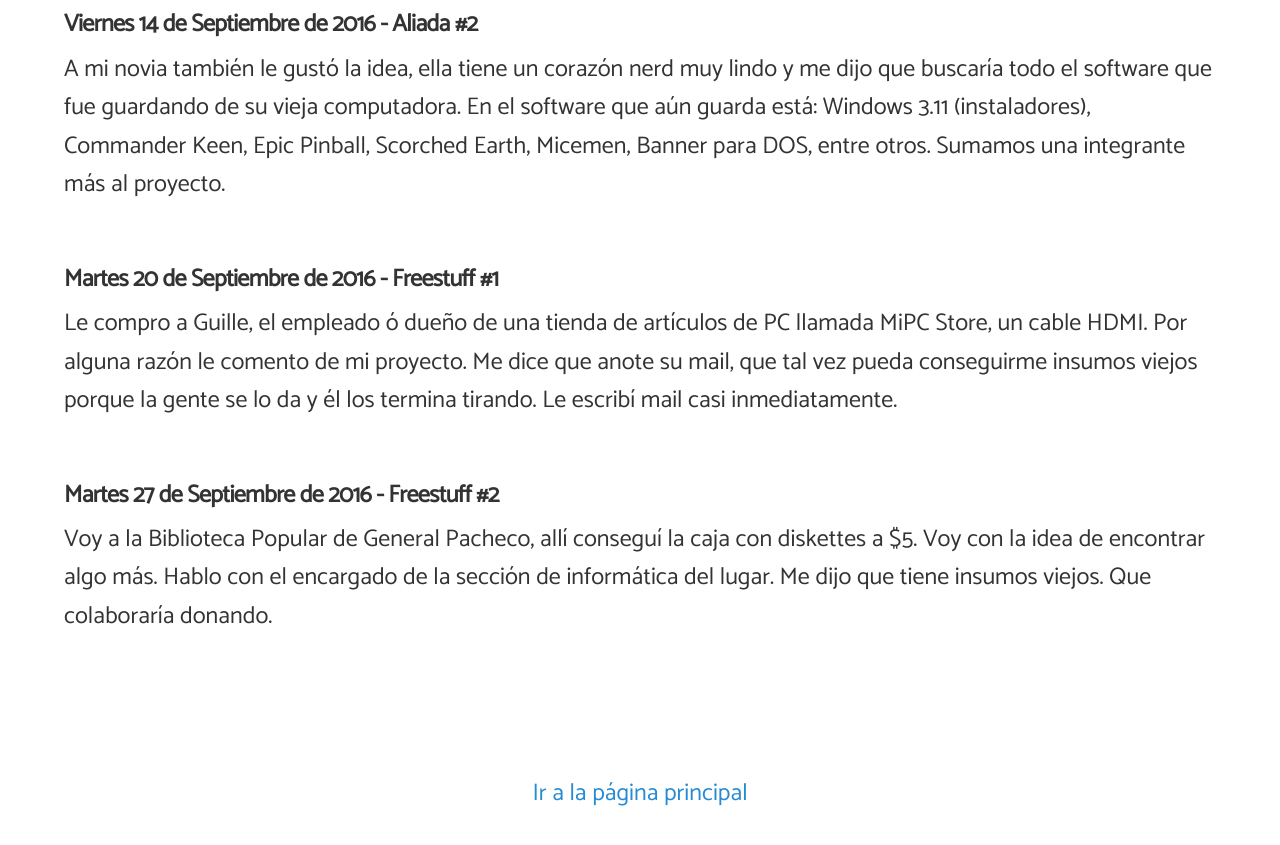
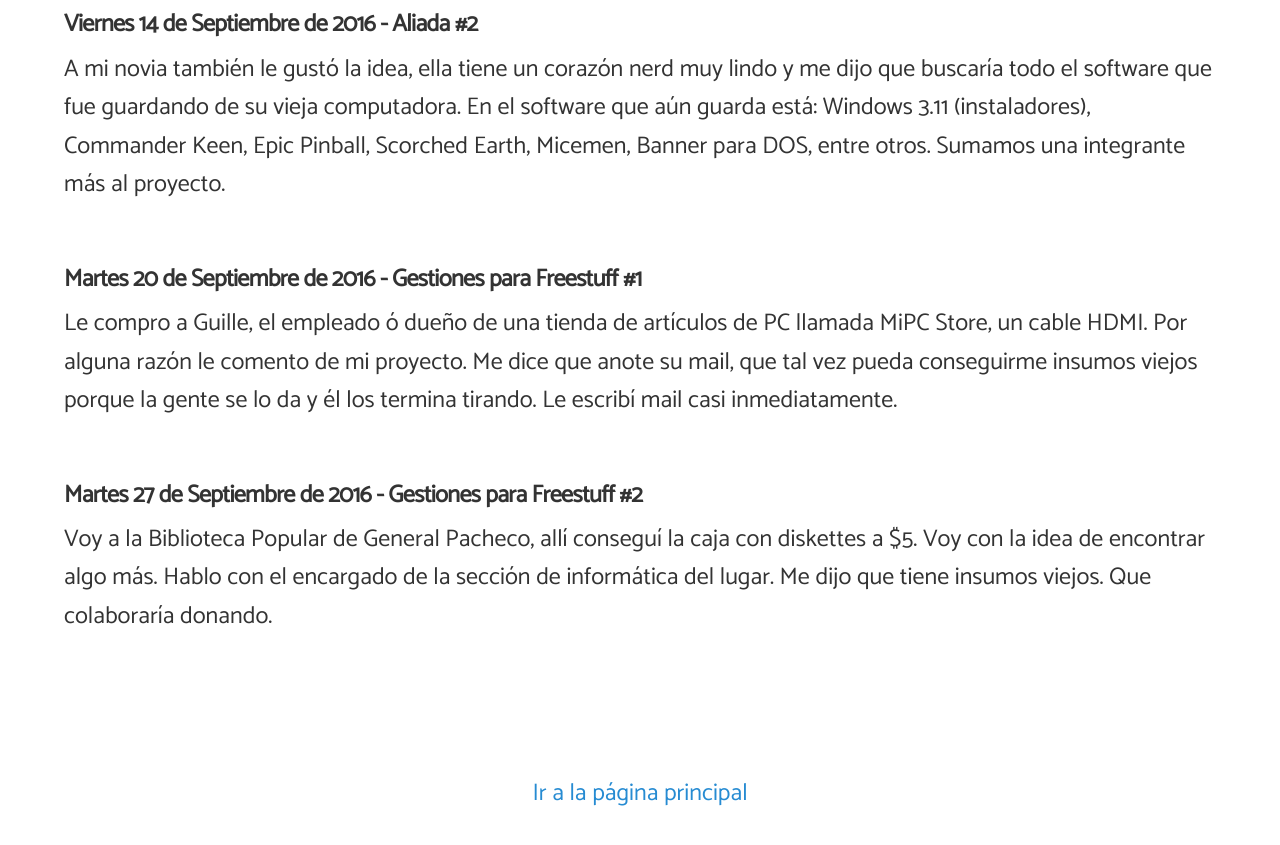
Before and after one commit to angelsimon/angelsimon.github.io, a Jekyll site: the page built from _posts/2016-10-03-armar-una-486-en-2016.md, in a window 1280 px wide and 900 px high, scrolled down 3087 px, cut to the strip 0-867 px from the top of the window. Shown: the top 845 px of the strip. Built offline with Jekyll 4.4.1, drawn with Linux system fonts in a browser that asks for light colours; nearby versions of some CDN libraries; comment, search, counter and statistics services are not loaded.

Commit message:
Update 2016-10-03-armar-una-486-en-2016.md

```diff
--- a/_posts/2016-10-03-armar-una-486-en-2016.md
+++ b/_posts/2016-10-03-armar-una-486-en-2016.md
@@ -90,9 +90,9 @@ Le dije que en la casa de mis padres habría lugar para armar una 486 y una vez
 
 <h4>Viernes 14 de Septiembre de 2016 - Aliada #2</h4>
 A mi novia también le gustó la idea, ella tiene un corazón nerd muy lindo y me dijo que buscaría todo el software que fue guardando de su vieja computadora. En el software que aún guarda está: Windows 3.11 (instaladores), Commander Keen, Epic Pinball, Scorched Earth, Micemen, Banner para DOS, entre otros. Sumamos una integrante más al proyecto.<br><br>
-<h4>Martes 20 de Septiembre de 2016 - Freestuff #1</h4>
+<h4>Martes 20 de Septiembre de 2016 - Gestiones para Freestuff #1</h4>
 Le compro a Guille, el empleado ó dueño de una tienda de artículos de PC llamada MiPC Store, un cable HDMI. Por alguna
 razón le comento de mi proyecto. Me dice que anote su mail, que tal vez pueda conseguirme insumos viejos porque la gente
 se lo da y él los termina tirando. Le escribí mail casi inmediatamente.<br><br>
-<h4>Martes 27 de Septiembre de 2016 - Freestuff #2</h4>
+<h4>Martes 27 de Septiembre de 2016 - Gestiones para Freestuff #2</h4>
 Voy a la Biblioteca Popular de General Pacheco, allí conseguí la caja con diskettes a $5. Voy con la idea de encontrar algo más. Hablo con el encargado de la sección de informática del lugar. Me dijo que tiene insumos viejos. Que colaboraría donando.<br><br>
```
